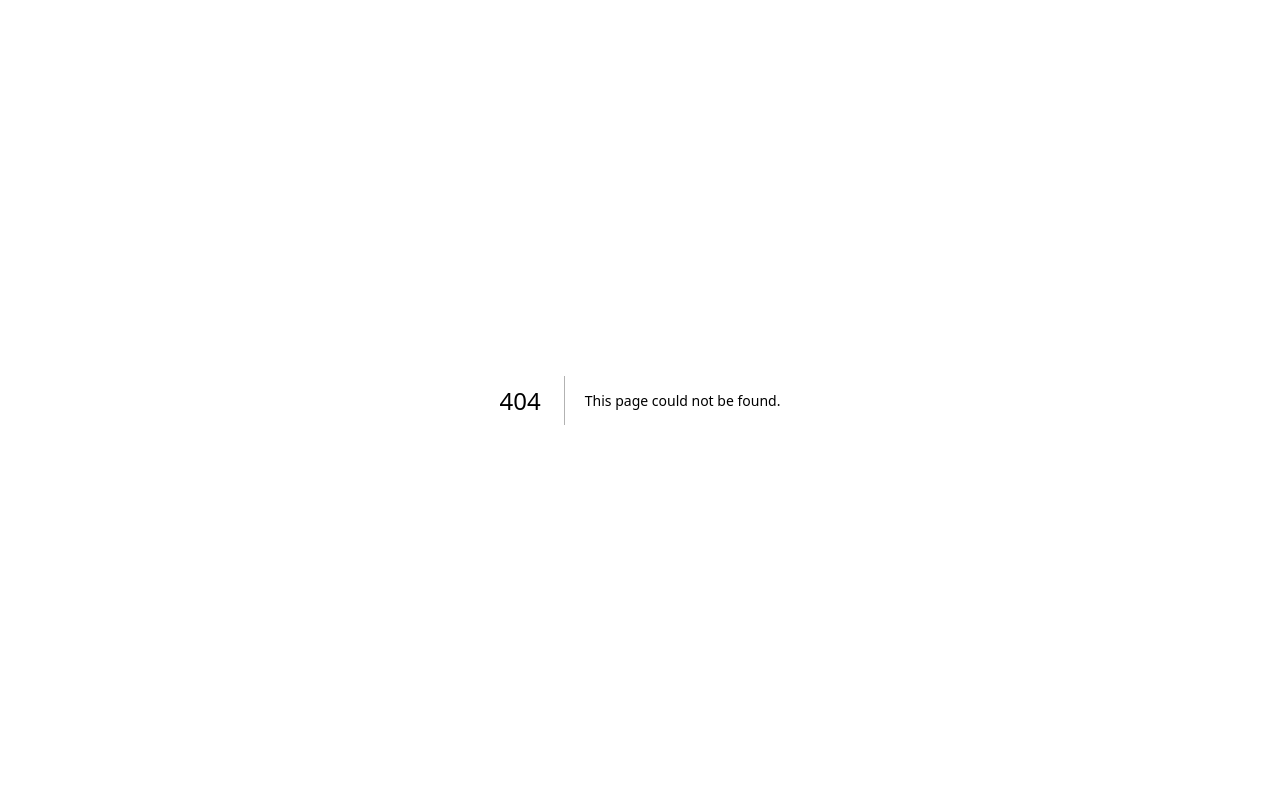
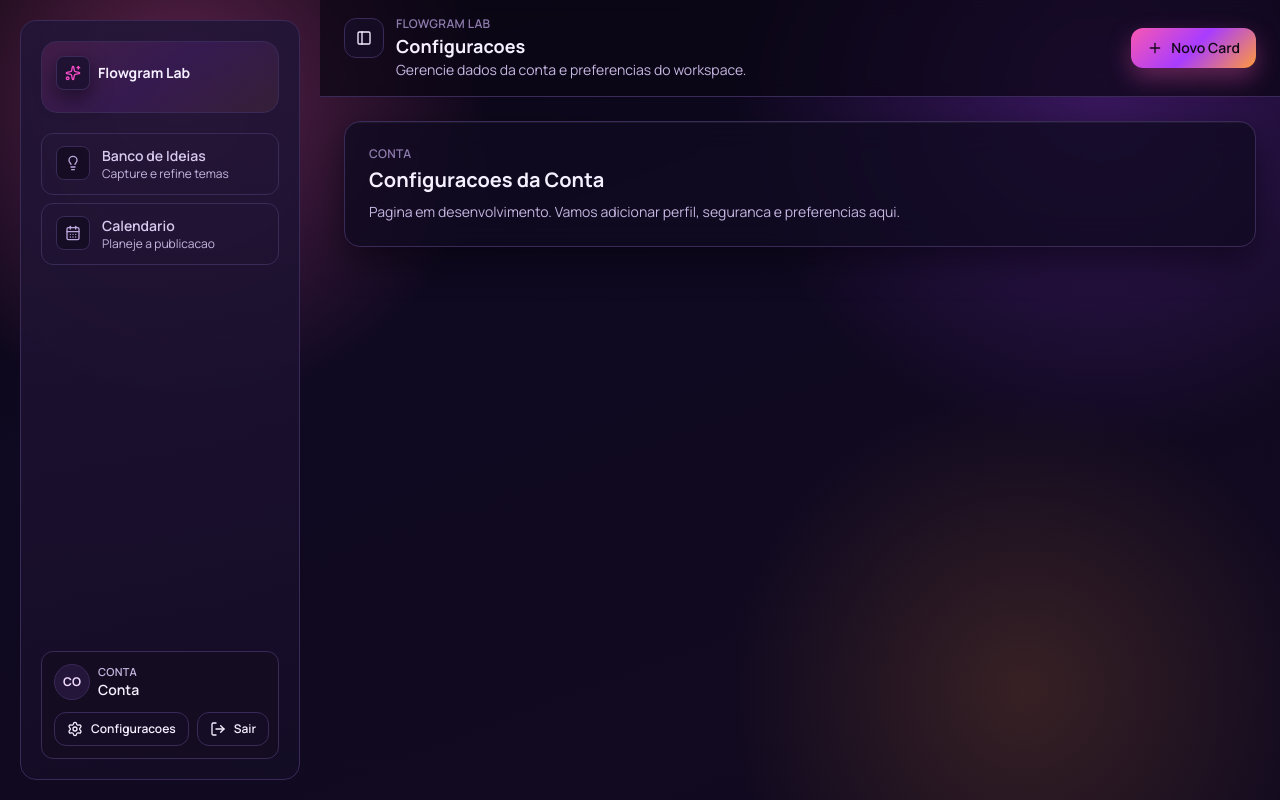
Before and after one commit to fullpropt/Flowgram, a Next.js app: page /settings in a window 1280 px wide. Before the commit this address had no page. Built offline with nearby package versions, Linux system fonts and the light colour scheme; no server answers.

Commit message:
feat: move account actions to sidebar

```diff
--- a/src/app/(dashboard)/ideas/page.tsx
+++ b/src/app/(dashboard)/ideas/page.tsx
@@ -3,6 +3,7 @@
 import { type ComponentType, useMemo, useState } from "react";
 import { FileText, Funnel, Search } from "lucide-react";
 import { CardItem } from "@/components/cards/card-item";
+import { BoardColumns } from "@/components/organize/board-columns";
 import { Button } from "@/components/ui/button";
 import { Input } from "@/components/ui/input";
 import { FORMATOS, PILARES, STATUSES } from "@/lib/constants";
@@ -41,6 +42,15 @@ export default function IdeasPage() {
   const agendados = useMemo(
     () => cards.filter((card) => card.status === "Agendado").length,
     [cards],
+  );
+
+  const groupedCards = useMemo(
+    () => filteredCards.filter((card) => Boolean(card.pilar)),
+    [filteredCards],
+  );
+  const cardsWithoutPilar = useMemo(
+    () => filteredCards.filter((card) => !card.pilar),
+    [filteredCards],
   );
 
   return (
@@ -108,8 +118,25 @@ export default function IdeasPage() {
         <div className="panel p-5 text-sm text-[var(--muted)]">Carregando cards...</div>
       ) : null}
 
-      <section className="grid grid-cols-1 gap-4 md:grid-cols-2 xl:grid-cols-3">
-        {filteredCards.map((card) => (
+      {hydrated ? (
+        groupedCards.length > 0 ? (
+          <BoardColumns cards={groupedCards} onOpenCard={(cardId) => openCardModal(cardId)} />
+        ) : null
+      ) : null}
+
+      {hydrated && cardsWithoutPilar.length > 0 ? (
+        <section className="panel-soft p-4">
+          <div className="mb-3">
+            <p className="text-xs font-semibold uppercase tracking-wide text-[var(--muted-soft)]">
+              Sem pilar
+            </p>
+            <p className="text-sm text-[var(--muted)]">
+              Cards sem grupo definido aparecem aqui.
+            </p>
+          </div>
+
+          <div className="grid grid-cols-1 gap-4 md:grid-cols-2 xl:grid-cols-3">
+            {cardsWithoutPilar.map((card) => (
               <CardItem
                 card={card}
                 key={card.id}
@@ -118,7 +145,9 @@ export default function IdeasPage() {
                 onDuplicate={() => duplicateCard(card.id)}
               />
             ))}
+          </div>
         </section>
+      ) : null}
 
       {hydrated && filteredCards.length === 0 ? (
         <section className="panel-soft p-10 text-center text-sm text-[var(--muted)]">
--- /dev/null
+++ b/src/app/(dashboard)/settings/page.tsx
@@ -0,0 +1,15 @@
+export default function SettingsPage() {
+  return (
+    <section className="panel p-5 md:p-6">
+      <p className="text-xs font-semibold uppercase tracking-wide text-[var(--muted-soft)]">
+        Conta
+      </p>
+      <h2 className="mt-1 text-xl font-bold text-[var(--foreground)]">
+        Configuracoes da Conta
+      </h2>
+      <p className="mt-2 text-sm text-[var(--muted)]">
+        Pagina em desenvolvimento. Vamos adicionar perfil, seguranca e preferencias aqui.
+      </p>
+    </section>
+  );
+}
--- a/src/components/layout/header.tsx
+++ b/src/components/layout/header.tsx
@@ -2,8 +2,7 @@
 
 import { useMemo } from "react";
 import { usePathname } from "next/navigation";
-import { signOut } from "next-auth/react";
-import { LogOut, PanelLeft, Plus } from "lucide-react";
+import { PanelLeft, Plus } from "lucide-react";
 import { Button } from "@/components/ui/button";
 import { cn } from "@/lib/utils";
 import { useAppStore } from "@/store/app-store";
@@ -20,6 +19,10 @@ const routeCopy: Record<string, { title: string; subtitle: string }> = {
   calendar: {
     title: "Calendario",
     subtitle: "Visual mensal e semanal para acompanhar agendamentos.",
+  },
+  settings: {
+    title: "Configuracoes",
+    subtitle: "Gerencie dados da conta e preferencias do workspace.",
   },
 };
 
@@ -38,6 +41,7 @@ export function Header({
   const openCardModal = useAppStore((state) => state.openCardModal);
 
   const routeData = useMemo(() => {
+    if (pathname.includes("/settings")) return routeCopy.settings;
     if (pathname.includes("/organize")) return routeCopy.organize;
     if (pathname.includes("/calendar")) return routeCopy.calendar;
     return routeCopy.ideas;
@@ -46,15 +50,8 @@ export function Header({
   return (
     <header className="sticky top-0 z-20 border-b border-[var(--border)] bg-[rgba(11,7,20,0.7)] px-4 py-4 backdrop-blur md:px-6">
       <div className="mx-auto flex w-full max-w-[1360px] items-center justify-between gap-4">
-        <div>
-          <p className="text-xs font-semibold uppercase tracking-wide text-[var(--muted-soft)]">
-            Flowgram Lab
-          </p>
-          <h1 className="text-lg font-bold text-[var(--foreground)]">{routeData.title}</h1>
-          <p className="hidden text-sm text-[var(--muted)] md:block">{routeData.subtitle}</p>
-        </div>
-
-        <div className="flex items-center gap-2">
+        <div className="flex items-start gap-3">
+          <div className="flex items-center gap-2 pt-0.5">
             <Button
               className="md:hidden"
               onClick={onToggleMobileSidebar}
@@ -67,10 +64,25 @@ export function Header({
               className="hidden md:inline-flex"
               onClick={onToggleSidebar}
               size="icon"
+              title={isSidebarCollapsed ? "Expandir menu" : "Retrair menu"}
               variant="outline"
             >
-            <PanelLeft className={cn("h-4 w-4 transition-transform", isSidebarCollapsed && "rotate-180")} />
+              <PanelLeft
+                className={cn("h-4 w-4 transition-transform", isSidebarCollapsed && "rotate-180")}
+              />
             </Button>
+          </div>
+
+          <div>
+            <p className="text-xs font-semibold uppercase tracking-wide text-[var(--muted-soft)]">
+              Flowgram Lab
+            </p>
+            <h1 className="text-lg font-bold text-[var(--foreground)]">{routeData.title}</h1>
+            <p className="hidden text-sm text-[var(--muted)] md:block">{routeData.subtitle}</p>
+          </div>
+        </div>
+
+        <div className="flex items-center gap-2">
           <Button
             className="rounded-xl"
             onClick={() => {
@@ -80,13 +92,6 @@ export function Header({
             <Plus className="h-4 w-4" />
             Novo Card
           </Button>
-          <Button
-            onClick={() => signOut({ callbackUrl: "/login" })}
-            size="icon"
-            variant="outline"
-          >
-            <LogOut className="h-4 w-4" />
-          </Button>
         </div>
       </div>
     </header>
--- a/src/components/layout/sidebar.tsx
+++ b/src/components/layout/sidebar.tsx
@@ -1,8 +1,11 @@
 "use client";
 
+import { useEffect, useMemo, useState } from "react";
 import Link from "next/link";
-import { usePathname } from "next/navigation";
-import { CalendarDays, Lightbulb, Sparkles } from "lucide-react";
+import { usePathname, useRouter } from "next/navigation";
+import { getSession, signOut } from "next-auth/react";
+import { CalendarDays, Lightbulb, LogOut, Settings, Sparkles, UserRound } from "lucide-react";
+import { Button } from "@/components/ui/button";
 import { cn } from "@/lib/utils";
 
 const navigationItems = [
@@ -29,10 +32,27 @@ interface SidebarProps {
 interface SidebarBodyProps {
   collapsed: boolean;
   pathname: string;
+  accountName: string;
+  onOpenSettings: () => void;
+  onSignOut: () => void;
   onNavigate?: () => void;
 }
 
-function SidebarBody({ collapsed, pathname, onNavigate }: SidebarBodyProps) {
+function SidebarBody({
+  collapsed,
+  pathname,
+  accountName,
+  onOpenSettings,
+  onSignOut,
+  onNavigate,
+}: SidebarBodyProps) {
+  const accountInitials = useMemo(() => {
+    const parts = accountName.trim().split(/\s+/).filter(Boolean);
+    if (parts.length === 0) return "C";
+    if (parts.length === 1) return parts[0].slice(0, 2).toUpperCase();
+    return `${parts[0][0] ?? ""}${parts[1][0] ?? ""}`.toUpperCase();
+  }, [accountName]);
+
   return (
     <div
       className={cn(
@@ -104,17 +124,53 @@ function SidebarBody({ collapsed, pathname, onNavigate }: SidebarBodyProps) {
 
       <div
         className={cn(
-          "mt-auto rounded-xl border border-[var(--border)] bg-[rgba(20,12,34,0.85)] p-3",
-          collapsed && "hidden",
+          "mt-auto rounded-xl border border-[var(--border)] bg-[rgba(20,12,34,0.85)]",
+          collapsed ? "p-2" : "p-3",
         )}
       >
-        <p className="text-[11px] font-semibold uppercase tracking-wide text-[var(--muted)]">
-          Dica rapida
-        </p>
-        <p className="mt-1 text-xs text-[#c7b8e4]">
-          Use a busca e os filtros para acelerar a selecao de cards antes de
-          arrastar para o calendario.
-        </p>
+        <div className={cn("flex items-center gap-2", collapsed && "justify-center")}>
+          <div className="flex h-9 w-9 items-center justify-center rounded-full border border-[#5d3c83] bg-[rgba(37,22,60,0.95)] text-xs font-bold text-[#f5dfff]">
+            {collapsed ? <UserRound className="h-4 w-4" /> : accountInitials}
+          </div>
+
+          <div className={cn("min-w-0 flex-1", collapsed && "hidden")}>
+            <p className="text-[11px] font-semibold uppercase tracking-wide text-[var(--muted)]">
+              Conta
+            </p>
+            <p className="truncate text-sm font-semibold text-[var(--foreground)]" title={accountName}>
+              {accountName}
+            </p>
+          </div>
+        </div>
+
+        <div className={cn("mt-3 flex gap-2", collapsed && "mt-2 flex-col")}>
+          <Button
+            className={cn("flex-1", collapsed && "w-full")}
+            onClick={() => {
+              onNavigate?.();
+              onOpenSettings();
+            }}
+            size={collapsed ? "icon" : "sm"}
+            title="Configuracoes da conta"
+            variant="outline"
+          >
+            <Settings className="h-4 w-4" />
+            <span className={cn(collapsed && "hidden")}>Configuracoes</span>
+          </Button>
+          <Button
+            className={cn("flex-1", collapsed && "w-full")}
+            onClick={() => {
+              onNavigate?.();
+              onSignOut();
+            }}
+            size={collapsed ? "icon" : "sm"}
+            title="Sair da conta"
+            variant="outline"
+          >
+            <LogOut className="h-4 w-4" />
+            <span className={cn(collapsed && "hidden")}>Sair</span>
+          </Button>
+        </div>
       </div>
     </div>
   );
@@ -126,6 +182,28 @@ export function Sidebar({
   onCloseMobile,
 }: SidebarProps) {
   const pathname = usePathname();
+  const router = useRouter();
+  const [accountName, setAccountName] = useState("Conta");
+
+  useEffect(() => {
+    let active = true;
+
+    async function loadSessionName() {
+      const session = await getSession();
+      const nextName =
+        session?.user?.name?.trim() ||
+        session?.user?.email?.trim() ||
+        "Conta";
+
+      if (active) setAccountName(nextName);
+    }
+
+    void loadSessionName();
+
+    return () => {
+      active = false;
+    };
+  }, []);
 
   return (
     <>
@@ -146,7 +224,14 @@ export function Sidebar({
           mobileOpen ? "translate-x-0" : "-translate-x-full",
         )}
       >
-        <SidebarBody collapsed={false} onNavigate={onCloseMobile} pathname={pathname} />
+        <SidebarBody
+          accountName={accountName}
+          collapsed={false}
+          onNavigate={onCloseMobile}
+          onOpenSettings={() => router.push("/settings")}
+          onSignOut={() => signOut({ callbackUrl: "/login" })}
+          pathname={pathname}
+        />
       </aside>
 
       <aside
@@ -156,7 +241,13 @@ export function Sidebar({
           collapsed ? "md:w-24 md:px-2" : "md:w-80 md:px-5",
         )}
       >
-        <SidebarBody collapsed={collapsed} pathname={pathname} />
+        <SidebarBody
+          accountName={accountName}
+          collapsed={collapsed}
+          onOpenSettings={() => router.push("/settings")}
+          onSignOut={() => signOut({ callbackUrl: "/login" })}
+          pathname={pathname}
+        />
       </aside>
     </>
   );
```
Lines whose indentation alone changed are shown as unchanged.
